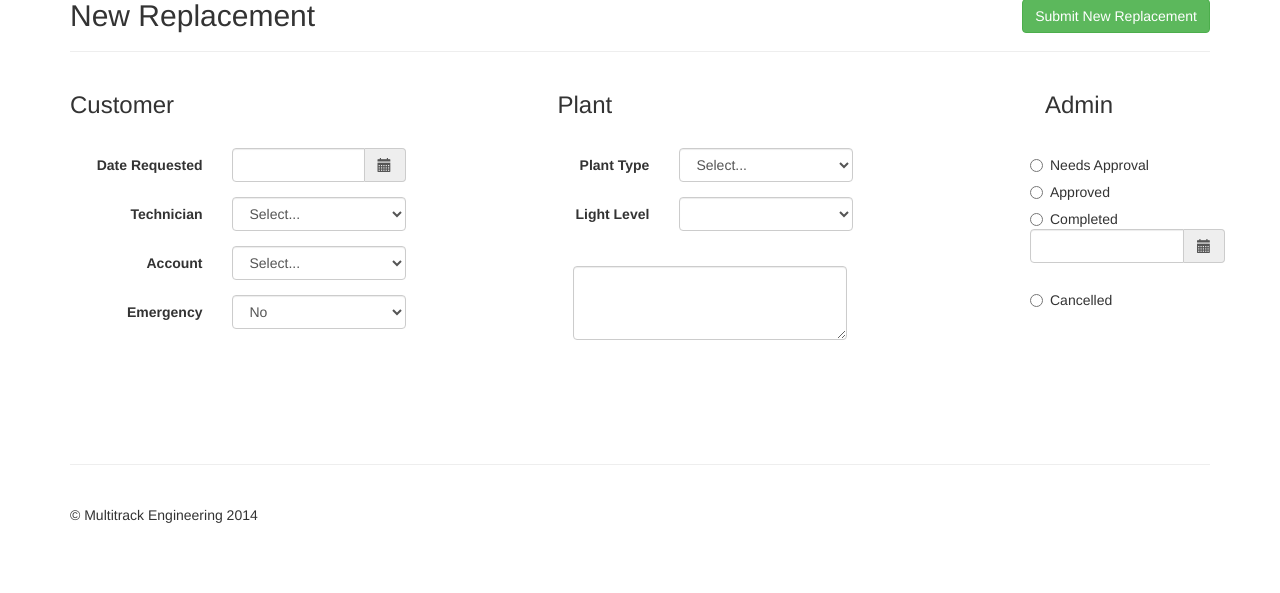
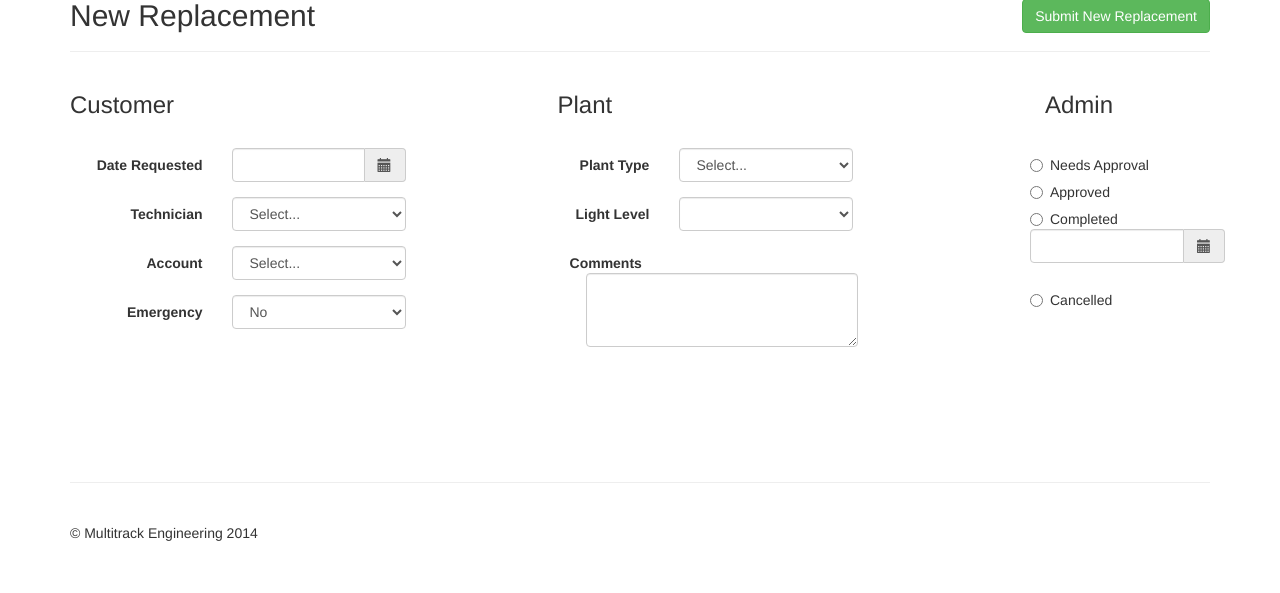
Before and after one commit to lmcarboneau/softwarespecs, a PHP site: page /replacementForm.php in a window 1280 px wide. Shown: the part 263-856 px from the top of the page. Before the commit the page ends 786 px from the top, so only its background shows below. Run offline with PHP 8.4, Linux system fonts and the light colour scheme; the visitor is signed in with stand-in values (Sample User, id 1); data that the repository does not hold is empty; some libraries are stand-ins or nearby versions.

Commit message:
Added always-visible label to comments field

```diff
--- a/replacementForm.php
+++ b/replacementForm.php
@@ -327,14 +327,18 @@ if ($action === "edit"){
 						</select>
 					</div>
 				</div>
-				<br>
 
-				<div class="col-lg-8">
-					<textarea name="comments" class="form-control" rows="3" placeholder="Comments">
-						<?php echo ($thisReplacement != null) ? $thisReplacement['comments'] : "";?>
-					</textarea>
+				<div class="form-group">
+					<div class="row">
+						<label class="col-sm-3 control-label">Comments</label>
+					</div>
+					<div class="row">
+						<div class="col-sm-1"></div>
+						<div class="col-sm-7">
+							<textarea name="comments" class="form-control" rows="3"><?php echo ($thisReplacement != null) ? $thisReplacement['comments'] : "";?></textarea>
+						</div>
+					</div>
 				</div>
-
 			<br><br>
 		</div>
 
```
